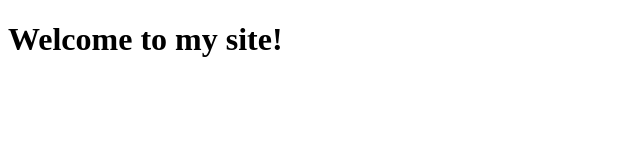
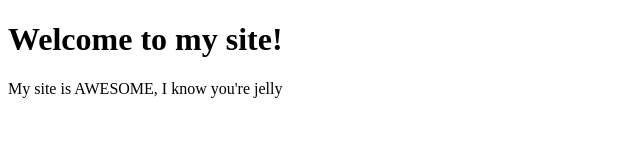
Before and after one commit to LaunchCodeAllhubs/js-assignment-4-html-me-something-Willmo103, a website: page index.html in a window 1280 px wide. Shown: the whole page, without its empty margins (0-640 px from the left). Drawn offline with Linux system fonts and the light colour scheme.

Commit message:
paragraph, yo

```diff
--- a/index.html
+++ b/index.html
@@ -7,6 +7,7 @@
 <body>
    <!-- Write your HTML in this file! -->
    <h1>Welcome to my site!</h1>
+   <p>My site is AWESOME, I know you're jelly</p>
 </body>
 
 </html>
```
